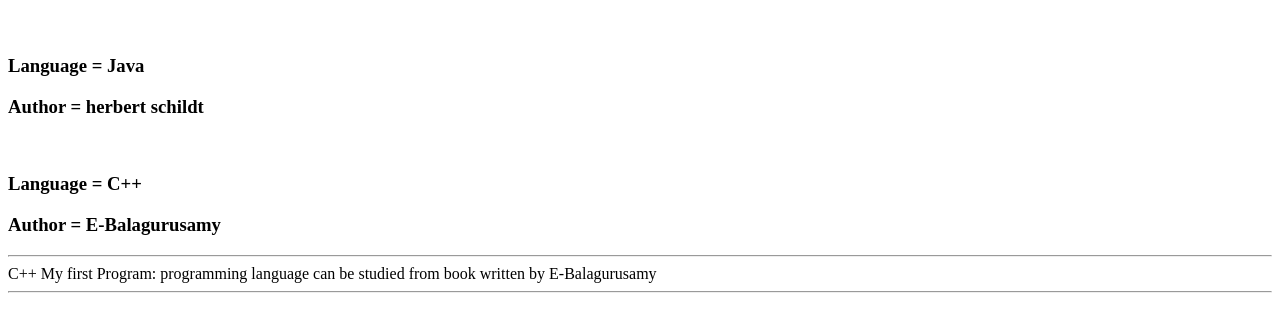
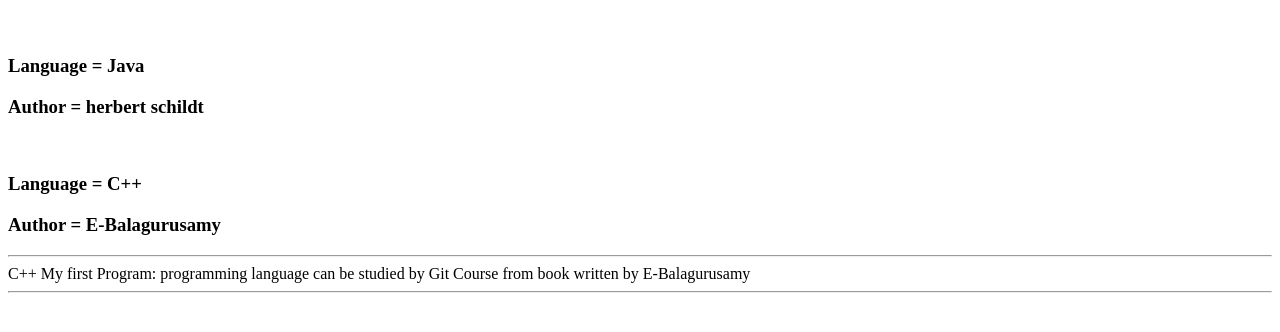
Before and after one commit to jmcristanchom/CourseGitHub, a plain HTML site: page index.htm in a window 1280 px wide. Shown: the part 48-380 px from the top of the page. Drawn offline with Linux system fonts and the light colour scheme.

Commit message:
Update index.htm
Send master Git Graphic

```diff
--- a/index.htm
+++ b/index.htm
@@ -16,7 +16,7 @@
          document.write("<h3>Author = " + object2.author+"</h3>");
 
          document.write("<hr />");
-         document.write(object2.language + " My first Program: programming language can be studied " + "from book written by " + object2.author);
+         document.write(object2.language + " My first Program: programming language can be studied by Git Course " + "from book written by " + object2.author);
          document.write("<hr />");
 
       </script>
```
